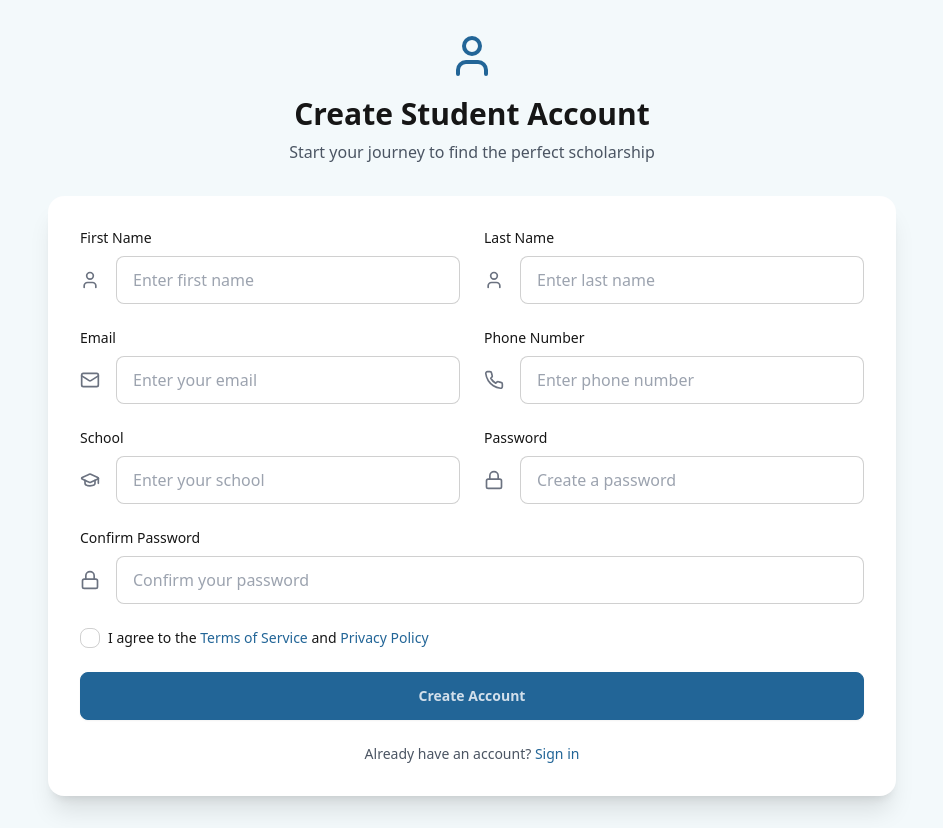
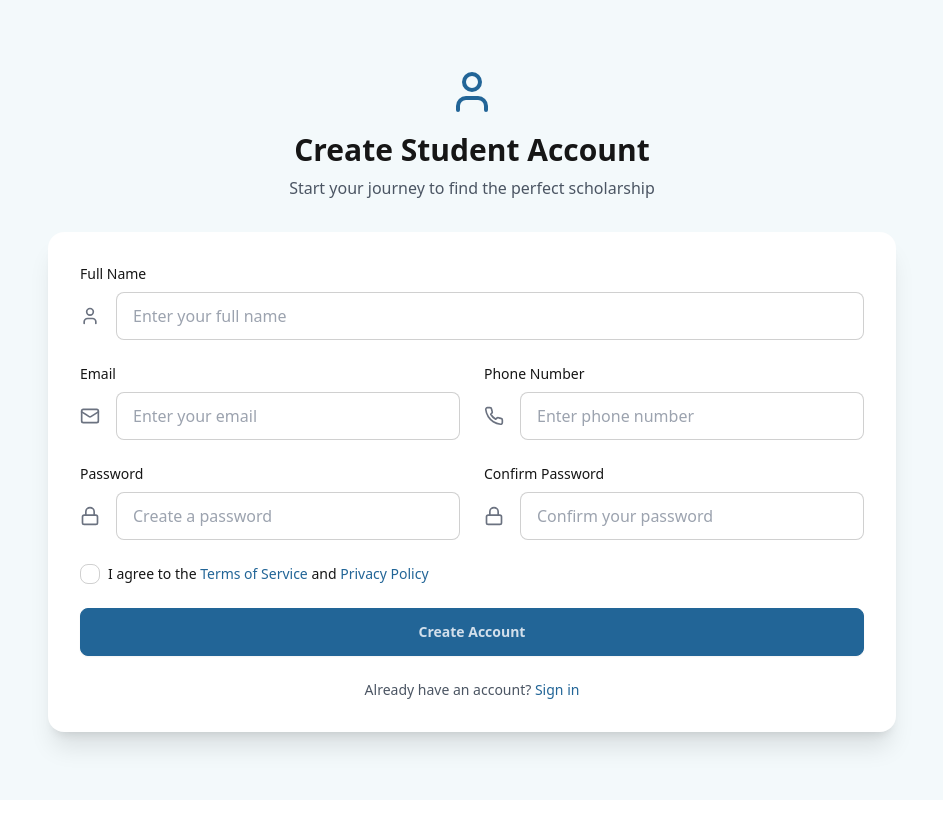
Before and after one commit to JayRupapara/ScholarHub, a React (Vite) app in the folder frontend/: page /signup/student in a window 1280 px wide. Shown: the whole page, without its empty margins (168-1111 px from the left). After the commit the page ends 800 px from the top, so only its background shows below. Built offline with nearby package versions, Linux system fonts and the light colour scheme.

Commit message:
updated signup pages

```diff
--- a/frontend/src/pages/common/SignUpOrganization.tsx
+++ b/frontend/src/pages/common/SignUpOrganization.tsx
@@ -1,6 +1,6 @@
 import React, { useState } from 'react';
 import { useNavigate, Link } from 'react-router-dom';
-import { Building2, Mail, Lock, Phone, Globe } from 'lucide-react';
+import { Building2, Mail, Lock, Phone } from 'lucide-react';
 
 const SignUpOrganization = () => {
   const navigate = useNavigate();
@@ -8,7 +8,6 @@ const SignUpOrganization = () => {
     organizationName: '',
     email: '',
     phone: '',
-    website: '',
     password: '',
     confirmPassword: '',
   });
@@ -36,8 +35,8 @@ const SignUpOrganization = () => {
           <div className="card-body">
             <form onSubmit={handleSubmit} className="space-y-6">
               <div className="grid grid-cols-1 md:grid-cols-2 gap-6">
-                {/* Organization Name */}
-                <div>
+                {/* Organization Name - Full Width */}
+                <div className="md:col-span-2">
                   <label className="text-sm font-medium mb-2 block">Organization Name</label>
                   <div className="flex items-center gap-4">
                     <Building2 className="w-5 h-5 text-gray-500" />
@@ -80,21 +79,6 @@ const SignUpOrganization = () => {
                       value={formData.phone}
                       onChange={(e) => setFormData({...formData, phone: e.target.value})}
                       required
-                    />
-                  </div>
-                </div>
-
-                {/* Website */}
-                <div>
-                  <label className="text-sm font-medium mb-2 block">Website</label>
-                  <div className="flex items-center gap-4">
-                    <Globe className="w-5 h-5 text-gray-500" />
-                    <input
-                      type="url"
-                      placeholder="https://example.com"
-                      className="input input-bordered flex-1"
-                      value={formData.website}
-                      onChange={(e) => setFormData({...formData, website: e.target.value})}
                     />
                   </div>
                 </div>
--- a/frontend/src/pages/common/SignUpStudent.tsx
+++ b/frontend/src/pages/common/SignUpStudent.tsx
@@ -1,15 +1,13 @@
 import React, { useState } from 'react';
 import { useNavigate, Link } from 'react-router-dom';
-import { User, Mail, Lock, GraduationCap, Phone } from 'lucide-react';
+import { User, Mail, Lock, Phone } from 'lucide-react';
 
 const SignUpStudent = () => {
   const navigate = useNavigate();
   const [formData, setFormData] = useState({
-    firstName: '',
-    lastName: '',
+    fullName: '',
     email: '',
     phone: '',
-    school: '',
     password: '',
     confirmPassword: '',
   });
@@ -37,33 +35,17 @@ const SignUpStudent = () => {
           <div className="card-body">
             <form onSubmit={handleSubmit} className="space-y-6">
               <div className="grid grid-cols-1 md:grid-cols-2 gap-6">
-                {/* First Name */}
-                <div>
-                  <label className="text-sm font-medium mb-2 block">First Name</label>
+                {/* Full Name */}
+                <div className="md:col-span-2">
+                  <label className="text-sm font-medium mb-2 block">Full Name</label>
                   <div className="flex items-center gap-4">
                     <User className="w-5 h-5 text-gray-500" />
                     <input
                       type="text"
-                      placeholder="Enter first name"
+                      placeholder="Enter your full name"
                       className="input input-bordered flex-1"
-                      value={formData.firstName}
-                      onChange={(e) => setFormData({...formData, firstName: e.target.value})}
-                      required
-                    />
-                  </div>
-                </div>
-
-                {/* Last Name */}
-                <div>
-                  <label className="text-sm font-medium mb-2 block">Last Name</label>
-                  <div className="flex items-center gap-4">
-                    <User className="w-5 h-5 text-gray-500" />
-                    <input
-                      type="text"
-                      placeholder="Enter last name"
-                      className="input input-bordered flex-1"
-                      value={formData.lastName}
-                      onChange={(e) => setFormData({...formData, lastName: e.target.value})}
+                      value={formData.fullName}
+                      onChange={(e) => setFormData({...formData, fullName: e.target.value})}
                       required
                     />
                   </div>
@@ -101,22 +83,6 @@ const SignUpStudent = () => {
                   </div>
                 </div>
 
-                {/* School */}
-                <div>
-                  <label className="text-sm font-medium mb-2 block">School</label>
-                  <div className="flex items-center gap-4">
-                    <GraduationCap className="w-5 h-5 text-gray-500" />
-                    <input
-                      type="text"
-                      placeholder="Enter your school"
-                      className="input input-bordered flex-1"
-                      value={formData.school}
-                      onChange={(e) => setFormData({...formData, school: e.target.value})}
-                      required
-                    />
-                  </div>
-                </div>
-
                 {/* Password */}
                 <div>
                   <label className="text-sm font-medium mb-2 block">Password</label>
@@ -134,7 +100,7 @@ const SignUpStudent = () => {
                 </div>
 
                 {/* Confirm Password */}
-                <div className="md:col-span-2">
+                <div>
                   <label className="text-sm font-medium mb-2 block">Confirm Password</label>
                   <div className="flex items-center gap-4">
                     <Lock className="w-5 h-5 text-gray-500" />
```
